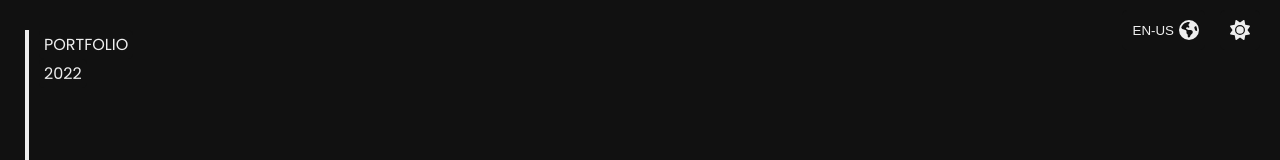
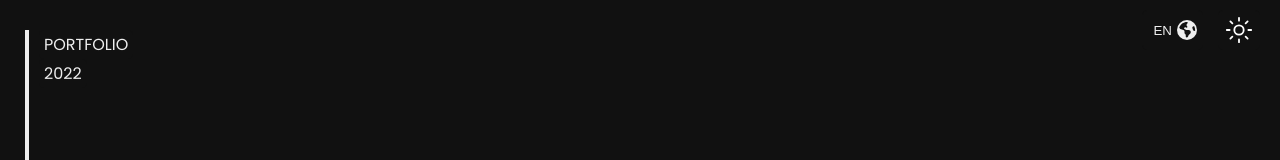
Before and after one commit to matiassalicru/portfolio-soof-2022, a React (Create React App) app: page / in a window 1280 px wide. Shown: the top 160 px of the page. Built offline with nearby package versions, Linux system fonts and the light colour scheme.

Commit message:
feat: new lang detection and new icons

```diff
--- a/src/App.js
+++ b/src/App.js
@@ -1,20 +1,20 @@
-import { useContext } from 'react'
+import { useContext, useEffect } from 'react'
 
 // Context
 import { ThemeContext } from './context/themeContext/Context'
 
 // Styled-Components
 import { ThemeProvider } from 'styled-components'
-import { SCThemeButton, SCLang, SCFixedButtons } from './styles'
+import { SCThemeButton, SCLang, SCFixedButtons, SCIcon } from './styles'
 import GlobalCSS from './global.css'
 
 // Icons
 import { FontAwesomeIcon } from '@fortawesome/react-fontawesome'
 import {
-  faSun,
-  faMoon,
   faGlobeAmericas,
 } from '@fortawesome/free-solid-svg-icons'
+import faMoon from './lotties/moon-outline.svg'
+import faSun from './lotties/sunny-outline.svg'
 
 // Constants
 import { DARK } from './context/themeContext/constants'
@@ -39,6 +39,12 @@ function App() {
 
   const { theme, changeTheme } = useContext(ThemeContext)
 
+  useEffect(() => {
+    if (i18n.language !== (ESP_LANG || ENG_LANG)) {
+      i18n.changeLanguage(ENG_LANG)
+    }
+  }, [i18n])
+
   const setNewLang = () => {
     i18n.changeLanguage(i18n.language === ENG_LANG ? ESP_LANG : ENG_LANG)
   }
@@ -48,10 +54,7 @@ function App() {
       <GlobalCSS />
       <SCFixedButtons>
         <SCThemeButton onClick={changeTheme} type='button' rightSpace='10px'>
-          <FontAwesomeIcon
-            icon={theme.theme === DARK ? faSun : faMoon}
-            size='xl'
-          />
+          <SCIcon src={theme.theme === DARK ? faSun : faMoon} />
         </SCThemeButton>
         <SCThemeButton type='button' rightSpace='60px' onClick={setNewLang}>
           <SCLang>{i18n.language}</SCLang>
--- a/src/lang/i18n.js
+++ b/src/lang/i18n.js
@@ -20,7 +20,6 @@ i18n
   // for all options read: https://www.i18next.com/overview/configuration-options
   .init({
     debug: true,
-    fallbackLng: 'es',
     resources: {
       // have a common namespace used around the full app
       ns: ['translations'],
--- a/src/styles.js
+++ b/src/styles.js
@@ -34,3 +34,7 @@ export const SCFixedButtons = styled.div`
   width: fit-content;
   gap: 15px;
 `
+
+export const SCIcon = styled.img`
+  width: 30px;
+`
```
Also changed, not shown: src/lotties/moon-outline.svg (added), src/lotties/sunny-outline.svg (added).
